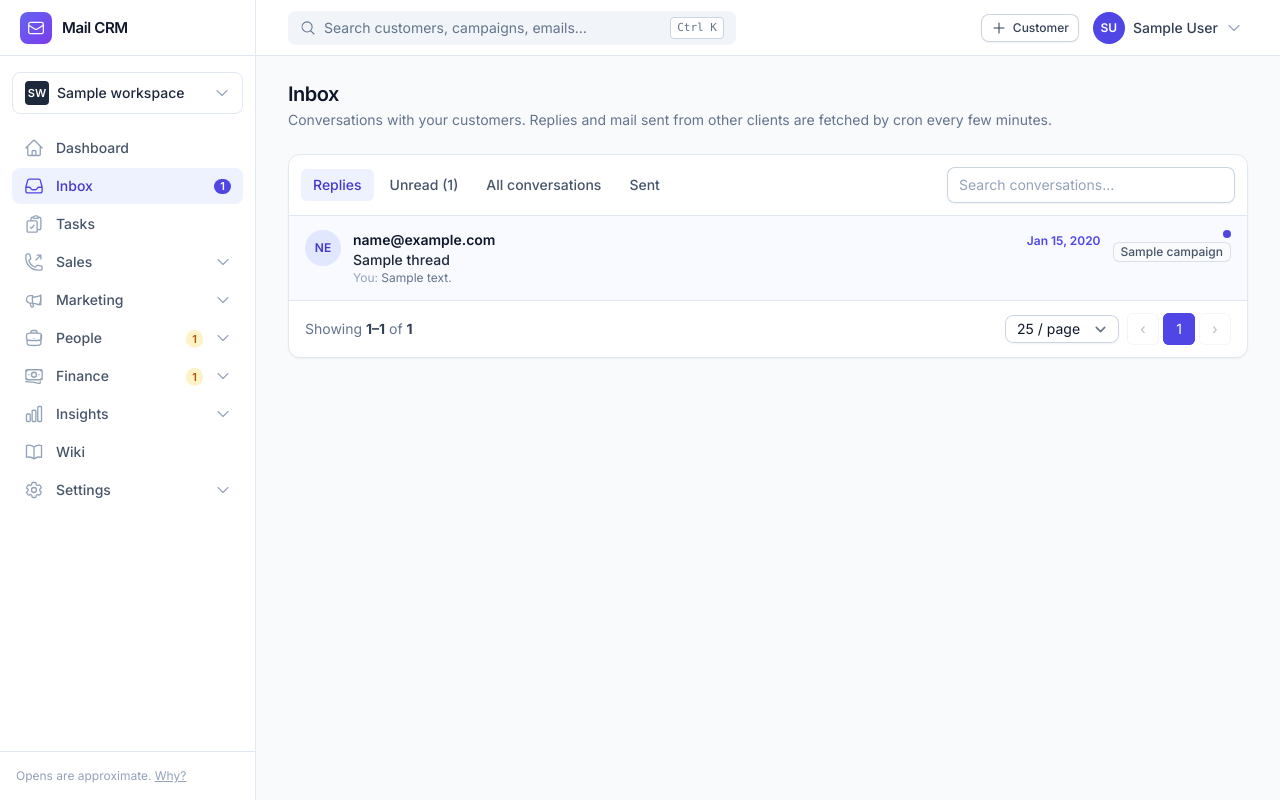
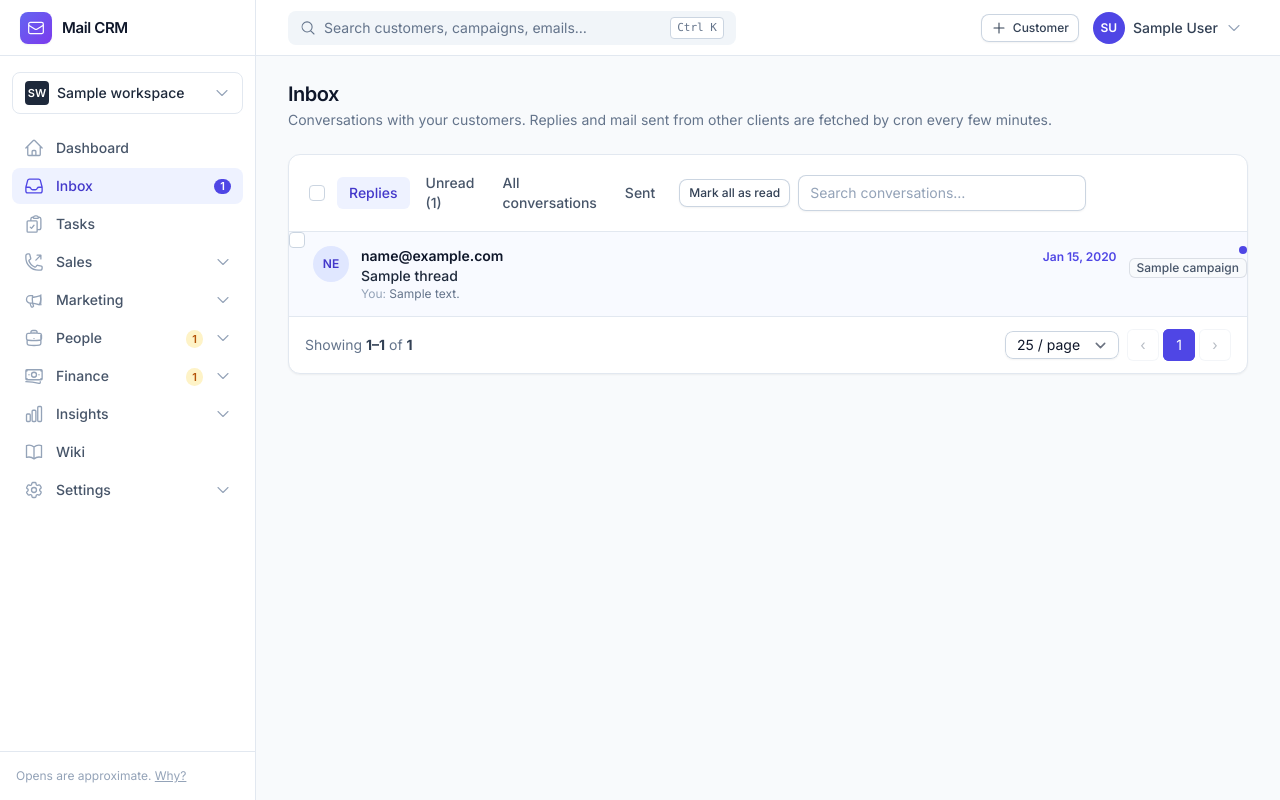
Before and after one commit to furqankhalid729/mail-tracker-php, a PHP site: page /v2/inbox/index.php in a window 1280 px wide. Run offline with PHP 8.4, Linux system fonts and the light colour scheme; the visitor is signed in with stand-in values (Sample User, id 1); tables that the repository leaves empty hold one stand-in row (values such as "Sample post"); some libraries are stand-ins or nearby versions.

Commit message:
added select all feature

```diff
--- a/inbox/index.php
+++ b/inbox/index.php
@@ -77,19 +77,43 @@ require __DIR__ . '/../includes/header.php';
     <div class="mb-4 rounded-lg bg-amber-50 px-4 py-3 text-sm text-amber-800 ring-1 ring-amber-200">No mailbox is set up for reply tracking. Add IMAP settings to an SMTP account or connect Gmail in <a class="font-medium underline" href="<?= e(url('mail-accounts/index.php')) ?>">Mail accounts</a>.</div>
 <?php endif; ?>
 
-<div class="card overflow-hidden">
+<div class="card overflow-hidden" x-data="bulkSelect(<?= (int) $total ?>)">
     <div class="flex flex-col gap-3 border-b border-slate-200 p-3 sm:flex-row sm:items-center sm:justify-between">
-        <div class="flex gap-1">
+        <div class="flex items-center gap-1">
+            <?php if ($threads): ?>
+                <input type="checkbox" class="checkbox mx-2" :checked="pageAllSelected" @change="togglePage($event)" aria-label="Select all on this page">
+            <?php endif; ?>
             <?php foreach (['replies' => 'Replies', 'unread' => 'Unread (' . $unreadCount . ')', 'all' => 'All conversations', 'sent' => 'Sent'] as $k => $l): ?>
                 <a href="<?= e(url('inbox/index.php', ['view' => $k, 'q' => $q])) ?>" class="rounded-md px-3 py-1.5 text-sm font-medium <?= $view === $k ? 'bg-indigo-50 text-indigo-700' : 'text-slate-600 hover:bg-slate-100' ?>"><?= e($l) ?></a>
             <?php endforeach; ?>
         </div>
-        <form class="w-full sm:w-72"><input type="hidden" name="view" value="<?= e($view) ?>"><input type="search" name="q" value="<?= e($q) ?>" class="input" placeholder="Search conversations…"></form>
+        <div class="flex w-full items-center gap-2 sm:w-auto">
+            <?php if ($unreadCount && $view !== 'sent'): ?>
+                <form method="post" action="<?= e(url('inbox/mark.php')) ?>" class="shrink-0" data-confirm="Mark all <?= number_format($unreadCount) ?> unread conversations as read?" data-confirm-button="Mark all read" data-confirm-danger="0">
+                    <?= csrf_field() ?><input type="hidden" name="all" value="1">
+                    <button class="btn-secondary btn-sm">Mark all as read</button>
+                </form>
+            <?php endif; ?>
+            <form class="w-full sm:w-72"><input type="hidden" name="view" value="<?= e($view) ?>"><input type="search" name="q" value="<?= e($q) ?>" class="input" placeholder="Search conversations…"></form>
+        </div>
     </div>
+    <!-- Bulk action bar -->
+    <form method="post" action="<?= e(url('inbox/mark.php')) ?>" x-show="selected.length > 0" x-cloak
+          class="flex flex-wrap items-center gap-2 border-b border-indigo-100 bg-indigo-50/60 px-4 py-2.5">
+        <?= csrf_field() ?>
+        <template x-for="id in selected" :key="id"><input type="hidden" name="ids[]" :value="id"></template>
+        <span class="text-sm font-medium text-indigo-900"><span x-text="selected.length"></span> selected</span>
+        <div class="ml-auto flex items-center gap-2">
+            <button name="action" value="read" class="btn-primary btn-sm">Mark as read</button>
+            <button name="action" value="unread" class="btn-secondary btn-sm">Mark as unread</button>
+            <button type="button" class="btn-ghost btn-sm" @click="clear()">Cancel</button>
+        </div>
+    </form>
     <ul class="divide-y divide-slate-100">
         <?php foreach ($threads as $t): $name = customer_name($t); ?>
-            <li>
-                <a href="<?= e(url('inbox/thread.php', ['id' => $t['id']])) ?>" class="flex items-start gap-3 px-4 py-3.5 hover:bg-slate-50 <?= $t['is_unread'] ? 'bg-indigo-50/40' : '' ?>">
+            <li class="flex items-start <?= $t['is_unread'] ? 'bg-indigo-50/40' : '' ?>">
+                <label class="flex shrink-0 cursor-pointer items-center self-stretch pl-4 pr-1"><input type="checkbox" class="checkbox" data-row-id value="<?= (int) $t['id'] ?>" x-model="selected" aria-label="Select conversation"></label>
+                <a href="<?= e(url('inbox/thread.php', ['id' => $t['id']])) ?>" class="flex min-w-0 flex-1 items-start gap-3 py-3.5 pl-2 pr-4 hover:bg-slate-50">
                     <span class="flex h-9 w-9 shrink-0 items-center justify-center rounded-full text-xs font-semibold <?= avatar_color((string) $t['email']) ?>"><?= e(initials($name)) ?></span>
                     <div class="min-w-0 flex-1">
                         <div class="flex items-baseline justify-between gap-3">
```
Also changed, not shown: inbox/mark.php (added, +33 -0 lines).
